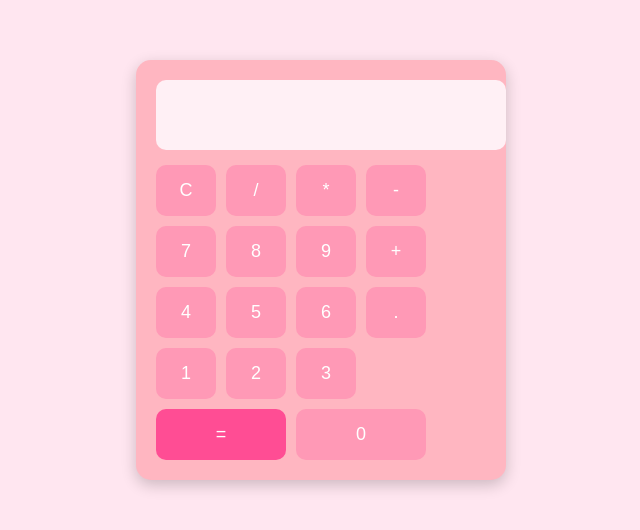
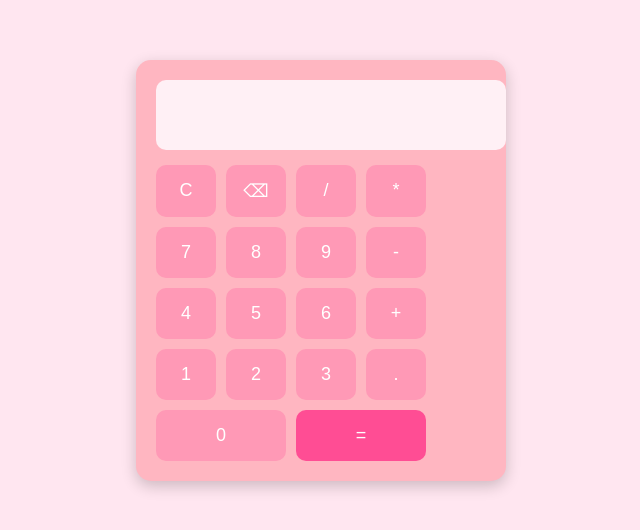
Before and after one commit to kaai9570/web-calculator, a plain HTML site: page index.html in a window 1280 px wide. Shown: the part 138-668 px from the top of the page, without its empty margins (319-959 px from the left). Drawn offline with Linux system fonts and the light colour scheme.

Commit message:
Update index.html

```diff
--- a/index.html
+++ b/index.html
@@ -3,7 +3,7 @@
 <head>
 <meta charset="UTF-8">
 <meta name="viewport" content="width=device-width, initial-scale=1.0">
-<title>айчурок калькулятор</title>
+<title>Розовый калькулятор</title>
 <style>
     body {
         background-color: #ffe6f0;
@@ -62,26 +62,27 @@
     <input type="text" class="display" id="display" disabled>
     <div class="buttons">
         <button onclick="clearDisplay()">C</button>
+        <button onclick="deleteLast()">⌫</button>
         <button onclick="appendValue('/')">/</button>
         <button onclick="appendValue('*')">*</button>
-        <button onclick="appendValue('-')">-</button>
 
         <button onclick="appendValue('7')">7</button>
         <button onclick="appendValue('8')">8</button>
         <button onclick="appendValue('9')">9</button>
-        <button onclick="appendValue('+')">+</button>
+        <button onclick="appendValue('-')">-</button>
 
         <button onclick="appendValue('4')">4</button>
         <button onclick="appendValue('5')">5</button>
         <button onclick="appendValue('6')">6</button>
-        <button onclick="appendValue('.')">.</button>
+        <button onclick="appendValue('+')">+</button>
 
         <button onclick="appendValue('1')">1</button>
         <button onclick="appendValue('2')">2</button>
         <button onclick="appendValue('3')">3</button>
-        <button class="equal" onclick="calculate()">=</button>
+        <button onclick="appendValue('.')">.</button>
 
         <button onclick="appendValue('0')" style="grid-column: span 2;">0</button>
+        <button class="equal" onclick="calculate()">=</button>
     </div>
 </div>
 
@@ -95,9 +96,11 @@
     function clearDisplay() {
         display.value = '';
     }
-     function deleteLast() {
-    display.value = display.value.slice(0, -1);
-}
+
+    function deleteLast() {
+        display.value = display.value.slice(0, -1);
+    }
+
     function calculate() {
         try {
             display.value = eval(display.value);
```
